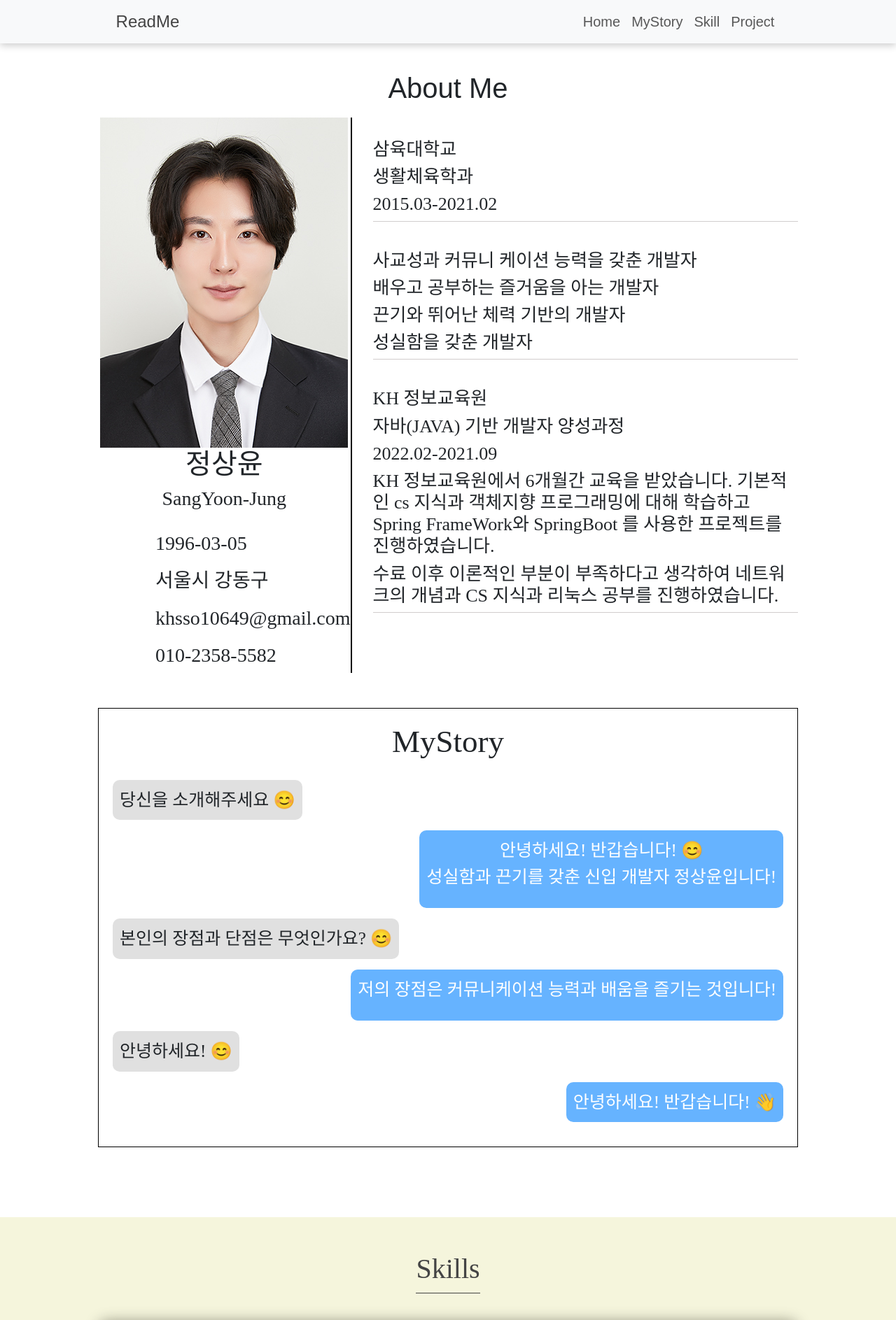
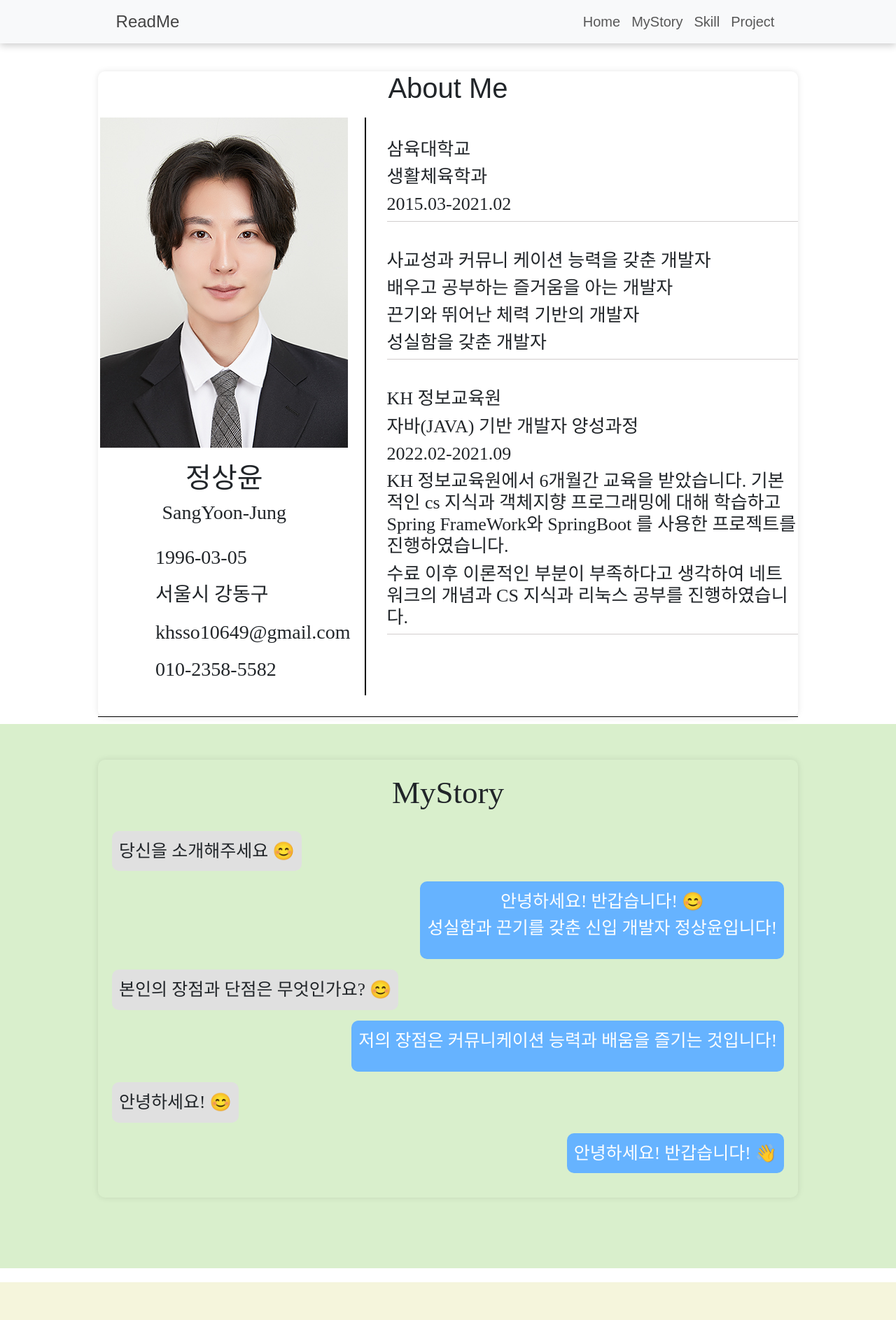
Before and after one commit to ssusss/portfoilo, a React (Create React App) app: page / in a window 1280 px wide. Shown: the top 1887 px of the page at 70% size. Built offline with nearby package versions, Linux system fonts and the light colour scheme; a web font is replaced by a local one.

Commit message:
다듬기

```diff
--- a/src/App.css
+++ b/src/App.css
@@ -282,6 +282,11 @@
   margin-left: auto;
   margin-right: auto;
   margin-top: 10px;
+  padding-right: 20px;
+}
+
+.resmecontentTopInfo div{
+  margin-bottom: 20px;
 }
 .miniInfo h3{
   margin-top: 20px;
@@ -369,9 +374,20 @@
   width: 1000px;
   margin-top: 50px;
   margin-bottom: 100px;
-  border: 1px solid black;
+  border-radius: 10px;
+  box-shadow: 0 0 10px rgba(0, 0, 0, 0.1);
+  overflow: hidden;
   margin-left: auto;
   margin-right: auto;
+
+
+}
+
+.myStroyBackColor{
+  background-color: #d9efcc;
+  margin-top: 10px;
+  padding-bottom: 1px;
+  padding-top:1px
 }
 .chat-container {
   max-width: 400px;
@@ -423,12 +439,15 @@
   width: 1000px;
   margin: auto;
   margin-top: 40px;
+  border-radius: 10px;
+  box-shadow: 0 0 10px rgba(0, 0, 0, 0.1);
 }
 
 .aboutMeTopContent{
   width: 1000px;
   display: flex;
-
+  padding-bottom: 30px;
+  border-bottom: 1px solid black;
 }
 .myInfoContents {
   text-align: left;
--- a/src/routes/OnePageVer.jsx
+++ b/src/routes/OnePageVer.jsx
@@ -24,7 +24,9 @@ const OnepageVer=()=>{
 
             <AboutMe />
 
-            <Features />
+            <div className="myStroyBackColor">
+                <Features />
+            </div>
 
 
             <div className="resumeContainer font_eastar">
--- a/src/routes/PageNotFound.jsx
+++ b/src/routes/PageNotFound.jsx
@@ -4,7 +4,7 @@ const PageNotFound = () =>{
 
     return(
         <div className="pageNotFoundContainer">
-            낫파운드 페이지 작성 필요
+            낫파운드 페이지
         </div>
     )
 
```
